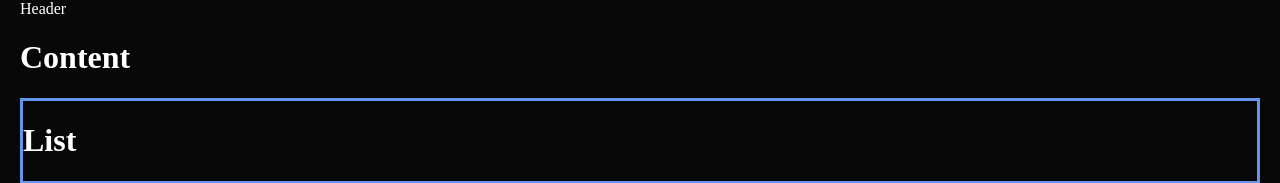
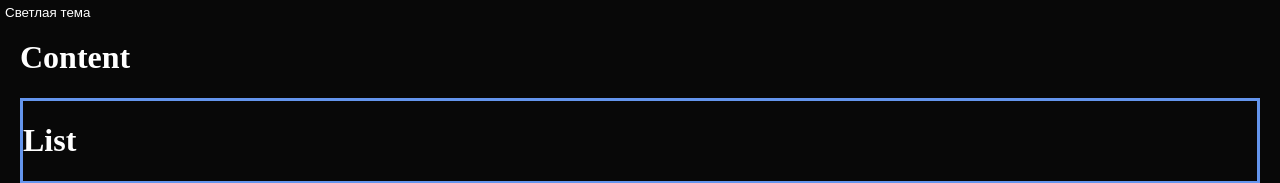
Before and after one commit to akambetov/nerelog, a React app: page / in a window 1280 px wide. Shown: the top 183 px of the page. Built offline with nearby package versions, Linux system fonts and the light colour scheme.

Commit message:
feat: toggle dark/light mode

```diff
--- /dev/null
+++ b/src/components/button/index.jsx
@@ -0,0 +1,5 @@
+import React from 'react'
+
+import BorderlessButtonStyled from './styled/BorderlessButtonStyled'
+
+export const BorderlessButton = (props) => <BorderlessButtonStyled {...props} />
--- /dev/null
+++ b/src/components/button/styled/BorderlessButtonStyled.jsx
@@ -0,0 +1,29 @@
+import React from 'react'
+import PropTypes from 'prop-types'
+
+import style from './style.scss'
+import withTheme from '../../../hocks/with-theme'
+
+const BorderlessButtonStyled = withTheme(({ theme, title, position, onClick }) => (
+    <button
+        className={style.borderless}
+        style={{ backgroundColor: theme.noColor, color: theme.primary, position }}
+        type="button"
+        onClick={onClick}
+    >
+        {title}
+    </button>
+))
+
+BorderlessButtonStyled.propTypes = {
+    title: PropTypes.string.isRequired,
+    position: PropTypes.string,
+    onClick: PropTypes.func
+}
+
+BorderlessButtonStyled.defaultProps = {
+    position: 'static',
+    onClick: () => {}
+}
+
+export default BorderlessButtonStyled
--- /dev/null
+++ b/src/components/button/styled/style.scss
@@ -0,0 +1,4 @@
+.borderless {
+  border: none;
+  padding: 5px;
+}
--- a/src/components/screen-layout/styled/style.scss
+++ b/src/components/screen-layout/styled/style.scss
@@ -13,6 +13,7 @@
 
 .content {
   flex-grow: 1;
+  overflow: auto;
 }
 
 .footer {
--- a/src/index.jsx
+++ b/src/index.jsx
@@ -1,17 +1,36 @@
-import React from 'react'
+import React, { useState } from 'react'
 import { createRoot } from 'react-dom/client'
 import { BrowserRouter as Router } from 'react-router-dom'
 
+import AppRoutes from './routes'
 import ThemeContext, { themes } from './ui/theme-context'
-import AppRoutes from './routes'
+import { BorderlessButton } from './components/button'
 
-const App = () => (
-    <ThemeContext.Provider value={themes.dark}>
-        <Router>
-            <AppRoutes />
-        </Router>
-    </ThemeContext.Provider>
-)
+const App = () => {
+    const lightTheme = 'Светлая тема'
+    const darkTheme = 'Темная тема'
+    const [theme, setTheme] = useState(themes.dark)
+    const [mode, setMode] = useState(lightTheme)
+
+    const onThemeChange = () => {
+        if (theme === themes.dark) {
+            setTheme(themes.light)
+            setMode((prev) => (prev === darkTheme ? lightTheme : darkTheme))
+        } else {
+            setTheme(themes.dark)
+            setMode((prev) => (prev === darkTheme ? lightTheme : darkTheme))
+        }
+    }
+
+    return (
+        <ThemeContext.Provider value={theme}>
+            <BorderlessButton title={mode} onClick={onThemeChange} position="absolute" />
+            <Router>
+                <AppRoutes />
+            </Router>
+        </ThemeContext.Provider>
+    )
+}
 const container = document.getElementById('app')
 const root = createRoot(container)
 root.render(<App />)
```
